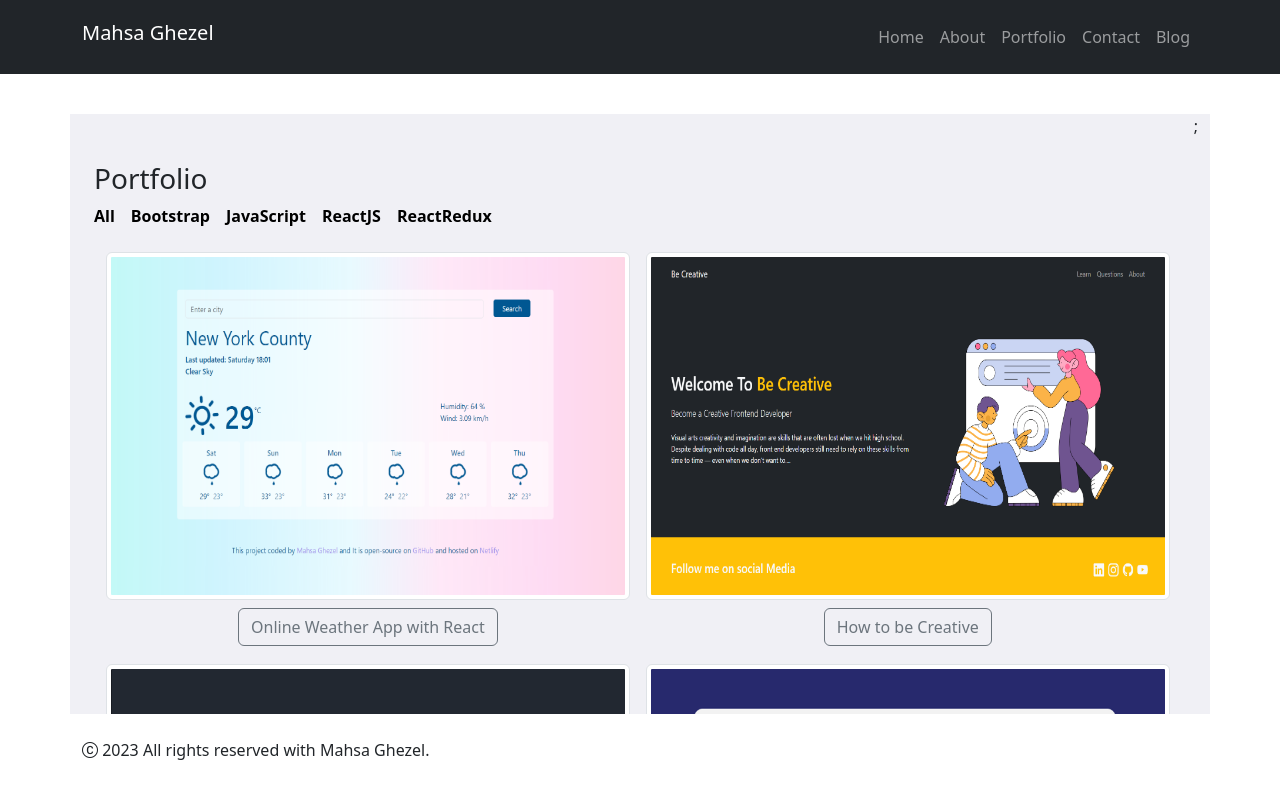
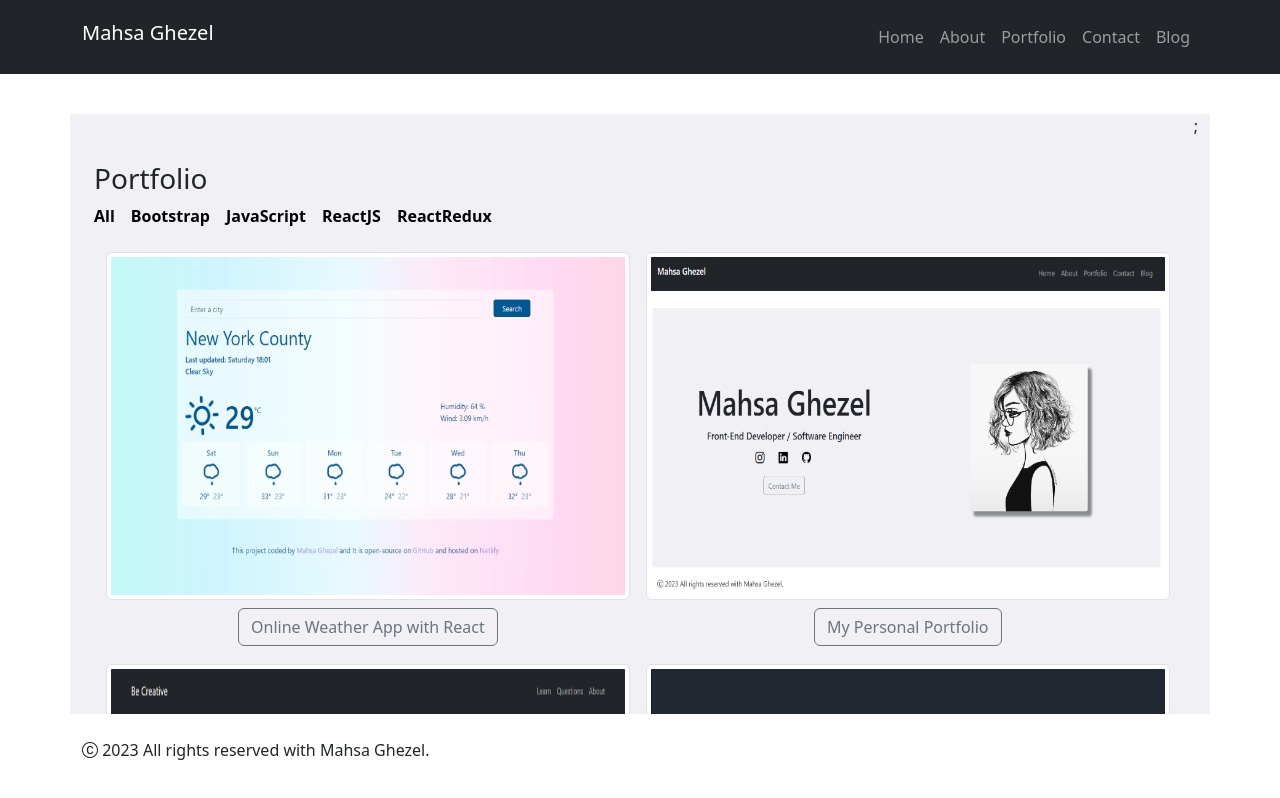
Before and after one commit to ghezel1995/ghezel1995.github.io, a React (Create React App) app: page /portfolio in a window 1280 px wide. Built offline with nearby package versions, Linux system fonts and the light colour scheme.

Commit message:
added personal page's link to portfolio

```diff
--- a/src/Helper/Imgs.js
+++ b/src/Helper/Imgs.js
@@ -8,13 +8,20 @@ const ImgData = [
   },
   {
     id: 2,
+    url: 'https://mahsaghezel1995.netlify.app/',
+    title: 'My Personal Portfolio',
+    imgUrl: require('../asset/personal.png'),
+    type: 'ReactJS',
+  },
+  {
+    id: 3,
     url: 'https://becreativewithmahsa.netlify.app/',
     title: 'How to be Creative',
     imgUrl: require('../asset/02.PNG'),
     type: 'Bootstrap',
   },
   {
-    id: 3,
+    id: 4,
     url: 'https://github.com/ghezel1995/todolist',
     title: 'To-Do List - on GitHub',
     imgUrl: require('../asset/todolist.png'),
@@ -22,28 +29,28 @@ const ImgData = [
   },
 
   {
-    id: 4,
+    id: 5,
     url: 'https://newslettersignupform.netlify.app/',
     title: 'Newsletter Signup Form',
     imgUrl: require('../asset/newsletter.png'),
     type: 'JavaScript',
   },
   {
-    id: 5,
+    id: 6,
     url: 'https://weatherwithvanillajs.netlify.app/',
     title: 'Online Weather App - vanillaJS',
     imgUrl: require('../asset/vanillaweather.png'),
     type: 'JavaScript',
   },
   {
-    id: 6,
+    id: 7,
     url: 'https://thriving-frangollo-7a4bed.netlify.app/',
     title: 'Just for fun NFTs',
     imgUrl: require('../asset/05.png'),
     type: 'JavaScript',
   },
   {
-    id: 7,
+    id: 8,
     url: 'https://mahsaghezel.netlify.app/',
     title: 'Portfolio - Bootstrap',
     imgUrl: require('../asset/bootstrapPortfolio.png'),
```
Also changed, not shown: src/asset/personal.png (added).
